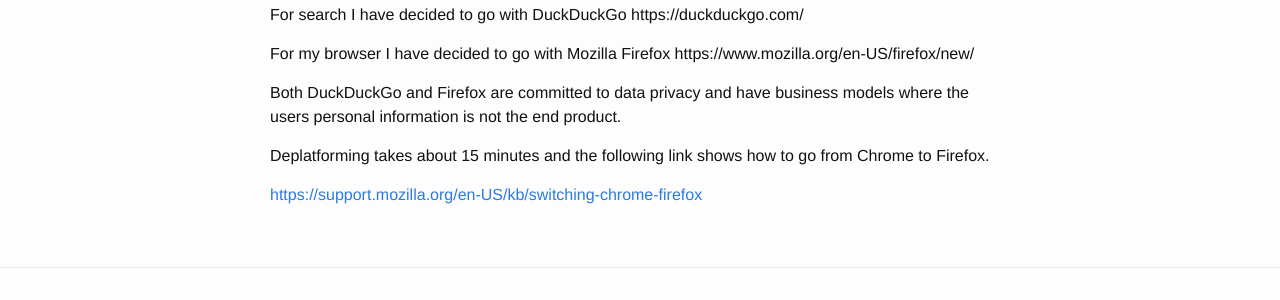
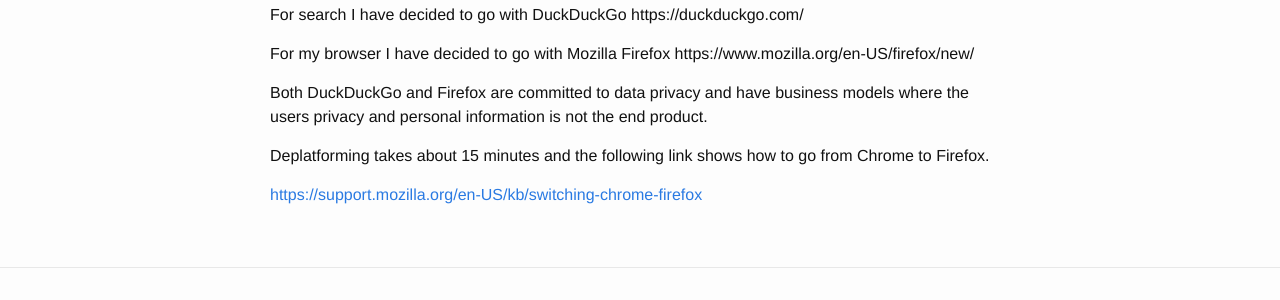
Before and after one commit to newyorkconservative/newyorkconservative.github.io, a Jekyll site: the page built from _posts/2019-08-07-deplatforming-google-and-chrome.md, in a window 1280 px wide. Shown: the part 929-1229 px from the top of the page. Built offline with Jekyll 4.4.1, drawn with Linux system fonts in a browser that asks for light colours.

Commit message:
Syncing _posts/2019-08-07-deplatforming-google-and-chrome.md from WordPress at https://www.newyorkconservative.com (#MAGA - America First, History, Experience, Declaration of Independence, Constitution, Bill of Rights,Common Sense, Jobs, Security, Strong Borders and Law Enforcement) - wpghs

```diff
--- a/_posts/2019-08-07-deplatforming-google-and-chrome.md
+++ b/_posts/2019-08-07-deplatforming-google-and-chrome.md
@@ -50,7 +50,7 @@ post_date: 2019-08-07 16:10:00
 <!-- /wp:paragraph -->
 
 <!-- wp:paragraph -->
-<p>Both DuckDuckGo and Firefox are committed to data privacy and have business models where the users personal information is not the end product.</p>
+<p>Both DuckDuckGo and Firefox are committed to data privacy and have business models where the users privacy and personal information is not the end product.</p>
 <!-- /wp:paragraph -->
 
 <!-- wp:paragraph -->
```
